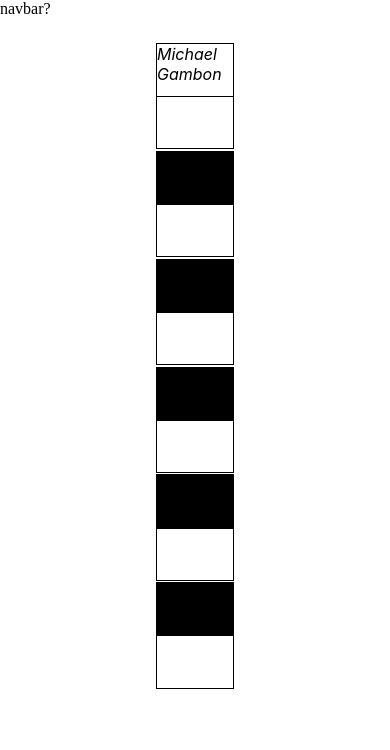
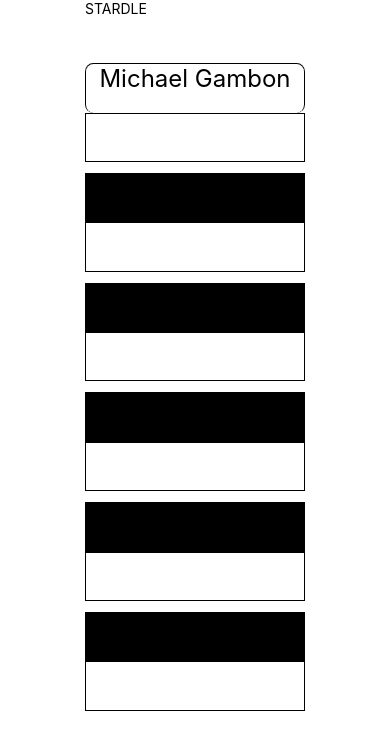
Before and after one commit to NickGreenSF/stardle, a React Native app: screen / in a window 390 px wide. Shown: the top 750 px of the page. Built offline with nearby package versions, Linux system fonts and the light colour scheme.

Commit message:
added animations

```diff
--- a/Puzzle.tsx
+++ b/Puzzle.tsx
@@ -1,10 +1,18 @@
 import React, { useState, useEffect, useRef } from 'react'
 //import { View, TextInput, TouchableOpacity, Text } from "./components/Themed"
-import { StyleSheet, View, TouchableOpacity, Text, TextInput, Platform } from 'react-native'
+import { StyleSheet, View, TouchableOpacity, Text, TextInput, Animated, Dimensions } from 'react-native'
 import Data from "./constants/Data"
 import PointlessWords from './constants/PointlessWords'
 
-console.log(Object.keys(Data))
+//console.log(Object.keys(Data))
+
+
+//declaring styling variables
+const dimensions = Dimensions.get("window")
+const width = dimensions.width
+const height = dimensions.height
+const spotheight = height * .13
+console.log(dimensions, width, height)
 
 const filmmockdata : Array<string> = Object.keys(Data)
 
@@ -17,6 +25,7 @@ export default function Puzzle () {
     let peekGuessTexts;
     let peekHoverTexts;
     let peekHoverDisplays;
+    let peekCurHoverLocations;
 
     const [correct] = useState(Data[filmmockdata[Math.floor(Math.random() * filmmockdata.length)]]);
     //console.log(correct)
@@ -25,6 +34,8 @@ export default function Puzzle () {
 
     const [bools, setBools] = useState([true, false, false, false, false, false])
 
+    // YAY IT LOOKS HORRIBLE
+
     const [oldText, setOldText] = useState('')
     const [newoldtext, setNewOldText] = useState(['','','','','',''])
     const [actors, setActors] = useState([correct[1],"_","_","_","_","_"])
@@ -32,6 +43,23 @@ export default function Puzzle () {
     const [guessStyles, setGuessStyles] = useState([styles.input, styles.input, styles.input, styles.input, styles.input, styles.input])
     const [hoverTexts, setHoverTexts] = useState(["","",""])
     const [hoverDisplays, setHoverDisplays] = useState([false, false, false])
+    const hoverLocations = [styles.zero, styles.one, styles.two, styles.three, styles.four, styles.five, styles.six, styles.seven,
+    styles.eight, styles.nine, styles.ten, styles.eleven, styles.twelve, styles.thirteen, styles.fourteen, styles.fifteen, styles.sixteen,
+    styles.seventeen]
+    const [curHoverLocations, setCurHoverLocations] = useState([styles.zero, styles.one, styles.two])
+    const animateds = [
+        useRef( new Animated.Value( 90 ) ).current,
+        useRef( new Animated.Value( 90 ) ).current,
+        useRef( new Animated.Value( 90 ) ).current,
+        useRef( new Animated.Value( 90 ) ).current,
+        useRef( new Animated.Value( 90 ) ).current
+    ]
+    const rotations = [0,0,0,0,0]
+    //animateds[0].addListener( ( { value } ) => rotations[0] = value );
+    for (let i = 0; i < animateds.length; i += 1){
+        animateds[i].addListener( ( { value } ) => rotations[i] = value );
+    }
+    //flipBackBlack(0);
 
     function textHandler(text: string, column: number){
         let newData = [];
@@ -67,6 +95,7 @@ export default function Puzzle () {
                 }
             }
         }
+        console.log("setting hover texts here")
         setHoverTexts(peekHoverTexts);
         setHoverDisplays(peekHoverDisplays);
         peekOldTexts = newoldtext;
@@ -100,6 +129,8 @@ export default function Puzzle () {
             let peekactors = actors;
             while (section < correct.length - 1){
                 peekactors[section + 1] = correct[section + 2];
+                console.log(section);
+                flipForwardActor(section);
                 section += 1;
             }
             setActors(peekactors);
@@ -107,6 +138,7 @@ export default function Puzzle () {
             return;
         }
         else{
+            textHandler("", section);
             let wordsGuess = new Set(hoverTexts[box % 3].split(" "));
             peekGuessStyles = guessStyles;
             peekGuessStyles[section] = styles.gray;
@@ -123,33 +155,80 @@ export default function Puzzle () {
         }
         peekBools = bools;
         peekBools[section] = false;
+
+        peekCurHoverLocations = curHoverLocations;
+        peekCurHoverLocations[0] = hoverLocations[(section + 1) * 3];
+        peekCurHoverLocations[1] = hoverLocations[(section + 1) * 3 + 1];
+        peekCurHoverLocations[2] = hoverLocations[(section + 1) * 3 + 2];
+        setCurHoverLocations(peekCurHoverLocations);
         if (box < 15){
             peekBools[section + 1] = true;
+            // flipBackBlack(active);
+            // //console.log(requestAnimationFrame(flipBackBlack))
+            // let animating = true;
+            // let val;
+            // while (animating){
+            //     val = requestAnimationFrame(flipBackBlack);
+            //     if (val > 3000){
+            //         animating = false;
+            //     }
+            //     //console.log(val)
+            // }
+            //console.log("Done")
             let peekactors = actors;
             peekactors[section + 1] = correct[section + 2];
             setActors(peekactors);
+            flipForwardActor(active);
             //console.log(actors);
         }
         setBools(peekBools);
-        textHandler("", section);
     }
 
+    function flipBackBlack (i: number){
+        Animated.sequence([
+            Animated.timing( animateds[i], {
+                toValue: 90,
+                duration: 300,
+                useNativeDriver: true,
+            } )
+        ])
+        // Animated.timing( animateds[i], {
+        //     toValue: 90,
+        //     duration: 300,
+        //     useNativeDriver: true,
+        // } ).start();
+      };
+
+      function flipForwardActor (i: number){
+        if (i > 4){
+            return
+        }
+        console.log(animateds[i])
+        Animated.timing( animateds[i], {
+            toValue: 0,
+            duration: 300,
+            useNativeDriver: true,
+        } ).start();
+      };
+
     return <View style={styles.toplevel}>
-        <View style={styles.navbar}>navbar?</View>
+        <View style={[styles.navbar]}>
+            <Text>STARDLE</Text>
+        </View>
         <TouchableOpacity
-            style={[styles.hover, styles.firstSug, hoverDisplays[0] ? null : styles.none]}
+            style={[styles.hover, hoverDisplays[0] ? null : styles.none, curHoverLocations[0]]}
             onPress={() => guess((active * 3))}>
-                {hoverTexts[0]}
+                <Text>{hoverTexts[0]}</Text>
         </TouchableOpacity>
         <TouchableOpacity
-            style={[styles.hover, styles.secondSug, hoverDisplays[1] ? null : styles.none]}
+            style={[styles.hover, hoverDisplays[1] ? null : styles.none, curHoverLocations[1]]}
             onPress={() => guess(1 + (active * 3))}>
-                {hoverTexts[1]}
+                <Text>{hoverTexts[1]}</Text>
         </TouchableOpacity>
         <TouchableOpacity
-            style={[styles.hover, styles.thirdSug, hoverDisplays[2] ? null : styles.none]}
+            style={[styles.hover, hoverDisplays[2] ? null : styles.none, curHoverLocations[2]]}
             onPress={() => guess(2 + (active * 3))}>
-                {hoverTexts[2]}
+                <Text>{hoverTexts[2]}</Text>
         </TouchableOpacity>
         <View style={styles.container}>
             <View style={styles.spot}>
@@ -162,7 +241,13 @@ export default function Puzzle () {
                 </View>
             </View>
             <View style={styles.spot}>
-                <Text style={actors[1].length > 1 ? styles.actor : styles.black}>{actors[1]}</Text>
+                <Animated.View style={actors[1].length > 1 ? styles.none : styles.black}></Animated.View>
+                <Animated.Text style={[actors[1].length > 1 ? styles.actor : styles.none, {
+                    transform: [{ rotateX: animateds[0].interpolate({
+                    inputRange: [ 0, 360 ],
+                    outputRange: [ "0deg", "360deg" ]
+                    }) }]}]}>{actors[1]}
+                </Animated.Text>
                 <TextInput
                     style={bools[1] ? styles.input : styles.none} onChange={(e) => {textHandler(e.target.value, 1)}}>
                 </TextInput>
@@ -171,28 +256,52 @@ export default function Puzzle () {
                 </View>
             </View>
             <View style={styles.spot}>
-                <Text style={actors[2].length > 1 ? styles.actor : styles.black}>{actors[2]}</Text>
+                <Animated.View style={actors[2].length > 1 ? styles.none : styles.black}></Animated.View>
+                <Animated.Text style={[actors[2].length > 1 ? styles.actor : styles.none, {
+                    transform: [{ rotateX: animateds[1].interpolate({
+                    inputRange: [ 0, 360 ],
+                    outputRange: [ "0deg", "360deg" ]
+                    }) }]}]}>{actors[2]}
+                </Animated.Text>
                 <TextInput style={bools[2] ? styles.input : styles.none} onChange={(e) => {textHandler(e.target.value, 2)}}></TextInput>
                 <View style={[styles.input, bools[2] ? styles.none : guessStyles[2]]}>
                     <Text>{guessTexts[2]}</Text>
                 </View>
             </View>
             <View style={styles.spot}>
-                <Text style={actors[3].length > 1 ? styles.actor : styles.black}>{actors[3]}</Text>
+                <Animated.View style={actors[3].length > 1 ? styles.none : styles.black}></Animated.View>
+                <Animated.Text style={[actors[3].length > 1 ? styles.actor : styles.none, {
+                    transform: [{ rotateX: animateds[2].interpolate({
+                    inputRange: [ 0, 360 ],
+                    outputRange: [ "0deg", "360deg" ]
+                    }) }]}]}>{actors[3]}
+                </Animated.Text>
                 <TextInput style={bools[3] ? styles.input : styles.none} onChange={(e) => {textHandler(e.target.value, 3)}}></TextInput>
                 <View style={[styles.input, bools[3] ? styles.none : guessStyles[3]]}>
                     <Text>{guessTexts[3]}</Text>
                 </View>
             </View>
             <View style={styles.spot}>
-                <Text style={actors[4].length > 1 ? styles.actor : styles.black}>{actors[4]}</Text>
+                <Animated.View style={actors[4].length > 1 ? styles.none : styles.black}></Animated.View>
+                <Animated.Text style={[actors[4].length > 1 ? styles.actor : styles.none, {
+                    transform: [{ rotateX: animateds[3].interpolate({
+                    inputRange: [ 0, 360 ],
+                    outputRange: [ "0deg", "360deg" ]
+                    }) }]}]}>{actors[4]}
+                </Animated.Text>
                 <TextInput style={bools[4] ? styles.input : styles.none} onChange={(e) => {textHandler(e.target.value, 4)}}></TextInput>
                 <View style={[styles.input, bools[4] ? styles.none : guessStyles[4]]}>
                     <Text>{guessTexts[4]}</Text>
                 </View>
             </View>
             <View style={styles.spot}>
-                <Text style={actors[5].length > 1 ? styles.actor : styles.black}>{actors[5]}</Text>
+                <Animated.View style={actors[5].length > 1 ? styles.none : styles.black}></Animated.View>
+                <Animated.Text style={[actors[5].length > 1 ? styles.actor : styles.none, {
+                    transform: [{ rotateX: animateds[4].interpolate({
+                    inputRange: [ 0, 360 ],
+                    outputRange: [ "0deg", "360deg" ]
+                    }) }]}]}>{actors[5]}
+                </Animated.Text>
                 <TextInput style={bools[5] ? styles.input : styles.none} onChange={(e) => {textHandler(e.target.value, 5)}}></TextInput>
                 <View style={[styles.input, bools[5] ? styles.none : guessStyles[5]]}>
                     <Text>{guessTexts[5]}</Text>
@@ -203,35 +312,34 @@ export default function Puzzle () {
 }
 
 const styles = StyleSheet.create({
-    text: {
-        margin: "5%",
-    },
     container: {
         alignContent: 'center',
-        marginHorizontal: "40%",
-        height: "90%",
+        height: height * .9,
+        margin: "auto",
+        minWidth: width/3
     },
     input: {
         borderWidth: 1,
         borderColor: "black",
-        height: "50%"
+        height: spotheight * .45
     },
     none: {
         display: 'none'
     },
     black: {
         backgroundColor: "black",
-        height: "50%"
+        height: spotheight * .45
     },
     hover: {
         overflow: "hidden",
         position: "absolute",
-        width: "20%",
-        height: "10%",
+        width: width/3,
+        height: height/20,
         borderWidth: 1,
-        borderColor: "white",
+        borderColor: "black",
         zIndex: 7,
-        backgroundColor: "gray"
+        backgroundColor: "white",
+        color: "black"
     },
     yellow: {
         backgroundColor: "#FFD185",
@@ -243,33 +351,82 @@ const styles = StyleSheet.create({
         backgroundColor: "gray",
     },
     spot: {
-        marginVertical: "1%",
-        height: "14%",
+        marginVertical: 0,
+        height: spotheight,
         overflow: "hidden",
     },
     actor: {
-        height: "50%",
-        fontSize: "100%",
+        height: spotheight * .45,
+        fontSize: "150%",
         overflow: 'hidden',
-        fontStyle: 'italic',
         borderWidth: 1,
         borderColor: "black",
-        borderBottomWidth: 0
+        borderBottomWidth: 0,
+        borderRadius: height/100,
+        textAlign: "center"
     },
     navbar: {
         top: 0,
-        height: "5%"
+        height: height/20
     },
-    firstSug: {
-        top: "15%"
+    toplevel: {
+        height: "100%",
+        color: "gray",
+        margin: "auto"
     },
-    secondSug: {
-        top: "35%"
+    // BEHOLD THIS LOOKS TERRIBLE, but it's the positions that the suggestion boxes need to be assigned to.
+    zero: {
+        top: "19%"
     },
-    thirdSug: {
+    one: {
+        top: "24%"
+    },
+    two: {
+        top: "29%"
+    },
+    three: {
+        top: "32%"
+    },
+    four: {
+        top: "37%"
+    },
+    five: {
+        top: "42%"
+    },
+    six: {
+        top: "45%"
+    },
+    seven: {
+        top: "50%"
+    },
+    eight: {
         top: "55%"
     },
-    toplevel: {
-        height: "100%"
+    nine: {
+        top: "58%"
+    },
+    ten: {
+        top: "63%"
+    },
+    eleven: {
+        top: "68%"
+    },
+    twelve: {
+        top: "71%"
+    },
+    thirteen: {
+        top: "76%"
+    },
+    fourteen:{
+        top: "81%"
+    },
+    fifteen: {
+        top: "84%"
+    },
+    sixteen: {
+        top: "89%"
+    },
+    seventeen: {
+        top: "94%"
     }
 })
--- a/constants/Data.tsx
+++ b/constants/Data.tsx
@@ -578,7 +578,7 @@ const Data: Object = {
         "Daisy Ridley"
     ],
     "star wars episode viii the last jedi" : [
-        "Star Wars Episode VII: The Last Jedi",
+        "Star Wars Episode VIII: The Last Jedi",
         "Carrie Fisher",
         "Mark Hamill",
         "Oscar Isaac",
```
